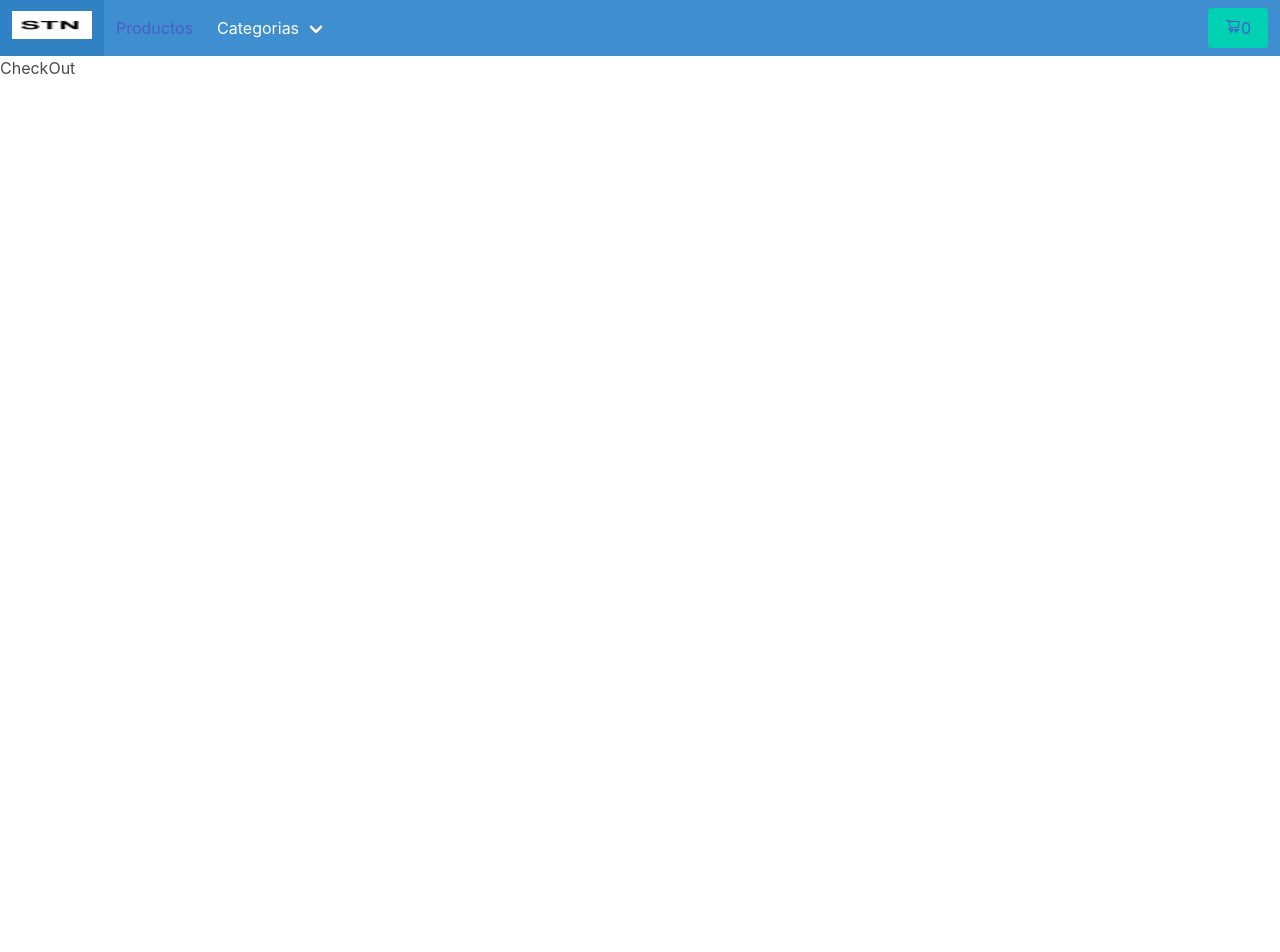
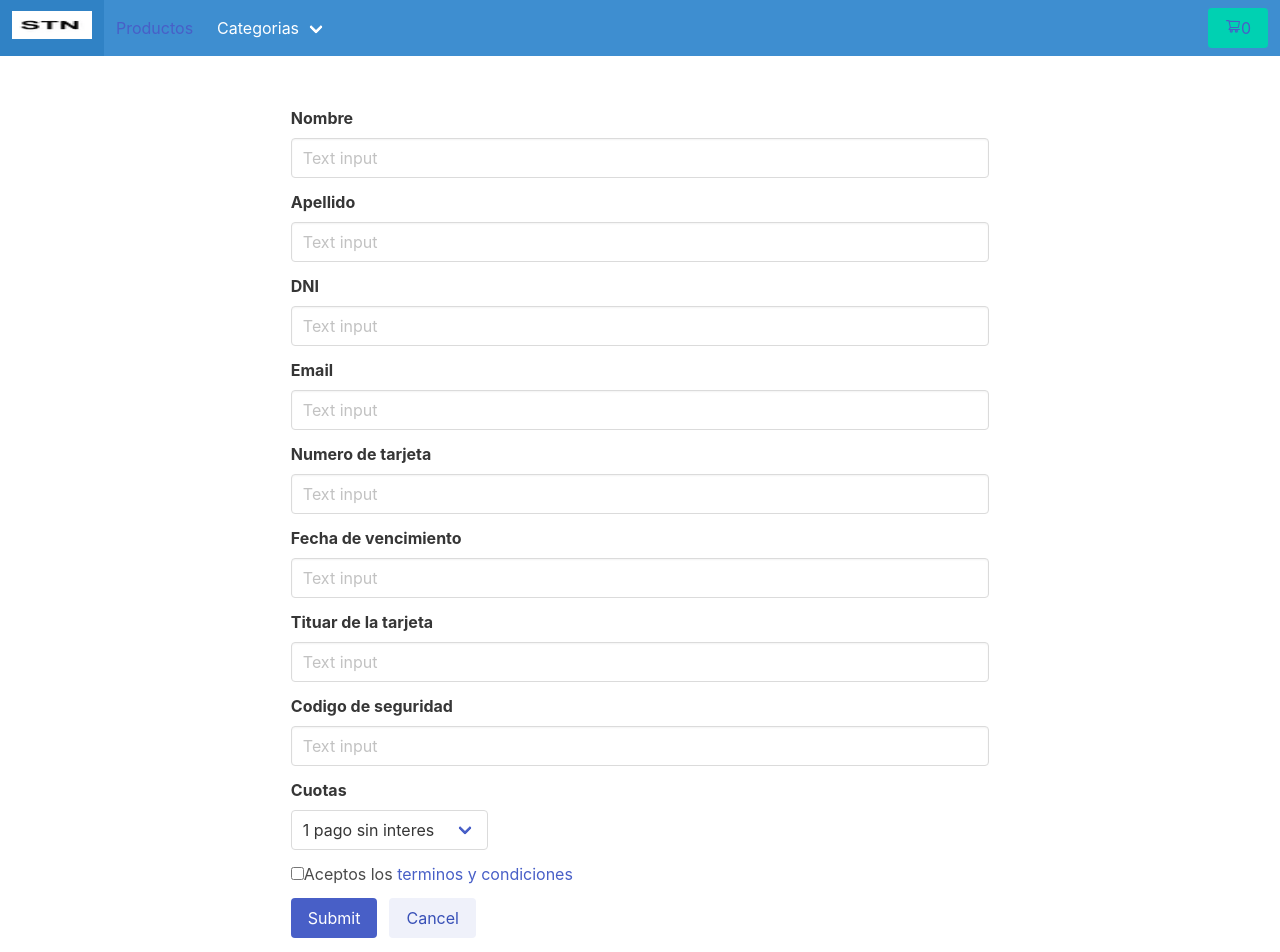
Before and after one commit to Sebastian-Trasmonte/3er-entrega-react-final, a React (Create React App) app: page /CrearOrden in a window 1280 px wide. Shown: the top 952 px of the page. Before the commit the page ends 800 px from the top, so only its background shows below. Built offline with nearby package versions, Linux system fonts and the light colour scheme.

Commit message:
modificando estilo del checkout

```diff
--- a/src/components/CartContainer.js
+++ b/src/components/CartContainer.js
@@ -11,7 +11,7 @@ function CartContainer() {
     const navigateTo = useNavigate();
 
     function CrearOrden() {
-        navigateTo(/CrearOrden/);
+        navigateTo(`/CrearOrden/`);
     }
 
     return (
--- a/src/components/CheckOut.js
+++ b/src/components/CheckOut.js
@@ -1,9 +1,93 @@
-function CheckOut () {
-    return (
-        <div>
-            <h1>CheckOut</h1>
+import "bulma/css/bulma.css"
+import "../Styles.css"
+
+
+
+function CheckOut() {
+  return (
+    <>
+      <div class="columns is-mobile">
+      <div class="column is-three-fifths is-offset-one-fifth">
+        <div class="field">
+          <label class="label">Nombre</label>
+          <div class="control">
+            <input class="input" type="text" placeholder="Text input" />
+          </div>
         </div>
-    )
+        <div class="field">
+          <label class="label">Apellido</label>
+          <div class="control">
+            <input class="input" type="text" placeholder="Text input" />
+          </div>
+        </div>
+        <div class="field">
+          <label class="label">DNI</label>
+          <div class="control">
+            <input class="input" type="text" placeholder="Text input" />
+          </div>
+        </div>
+        <div class="field">
+          <label class="label">Email</label>
+          <div class="control">
+            <input class="input" type="text" placeholder="Text input" />
+          </div>
+        </div>
+        <div class="field">
+          <label class="label">Numero de tarjeta</label>
+          <div class="control">
+            <input class="input" type="text" placeholder="Text input" />
+          </div>
+        </div>
+        <div class="field">
+          <label class="label">Fecha de vencimiento</label>
+          <div class="control">
+            <input class="input" type="text" placeholder="Text input" />
+          </div>
+        </div>
+        <div class="field">
+          <label class="label">Tituar de la tarjeta</label>
+          <div class="control">
+            <input class="input" type="text" placeholder="Text input" />
+          </div>
+        </div>
+        <div class="field">
+          <label class="label">Codigo de seguridad</label>
+          <div class="control">
+            <input class="input" type="text" placeholder="Text input" />
+          </div>
+        </div>
+        <div class="field">
+          <label class="label">Cuotas</label>
+          <div class="control">
+            <div class="select">
+              <select>
+                <option>1 pago sin interes</option>
+                <option>3 pagos sin interes</option>
+                <option>6 pagos sin interes</option>
+              </select>
+            </div>
+          </div>
+        </div>
+        <div class="field">
+          <div class="control">
+            <label class="checkbox">
+              <input type="checkbox" />
+              Aceptos los <a href="#">terminos y condiciones</a>
+            </label>
+          </div>
+        </div>
+        <div class="field is-grouped">
+          <div class="control">
+            <button class="button is-link">Submit</button>
+          </div>
+          <div class="control">
+            <button class="button is-link is-light">Cancel</button>
+          </div>
+        </div>
+        </div>
+      </div>
+    </>
+  )
 }
 
 export default CheckOut;
--- a/src/storage/ContextProvider.js
+++ b/src/storage/ContextProvider.js
@@ -11,7 +11,7 @@ export default function ContextProvider(props) {
         //-1 cuando no encuentra el resultado
         if (resultado != -1) {
             const nuevoCarrito = [...carrito]
-            nuevoCarrito[resultado].cantidad = calzadoIngresado.cantidad + carrito[resultado].cantidad;
+            nuevoCarrito[resultado].cantidad = calzadoIngresado.cantidad + nuevoCarrito[resultado].cantidad;
             modificarCarrito(nuevoCarrito);
         }
         else {
```
